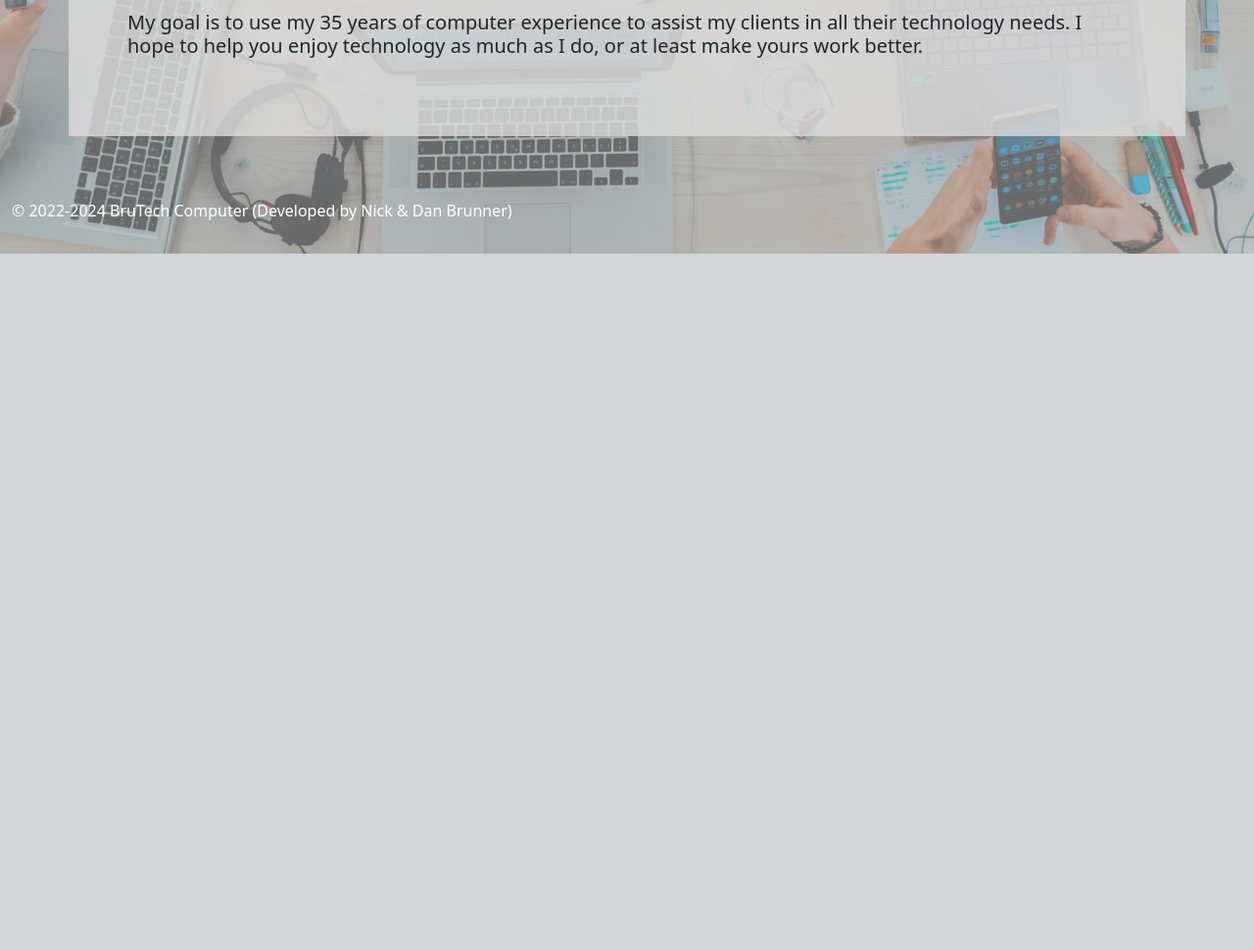
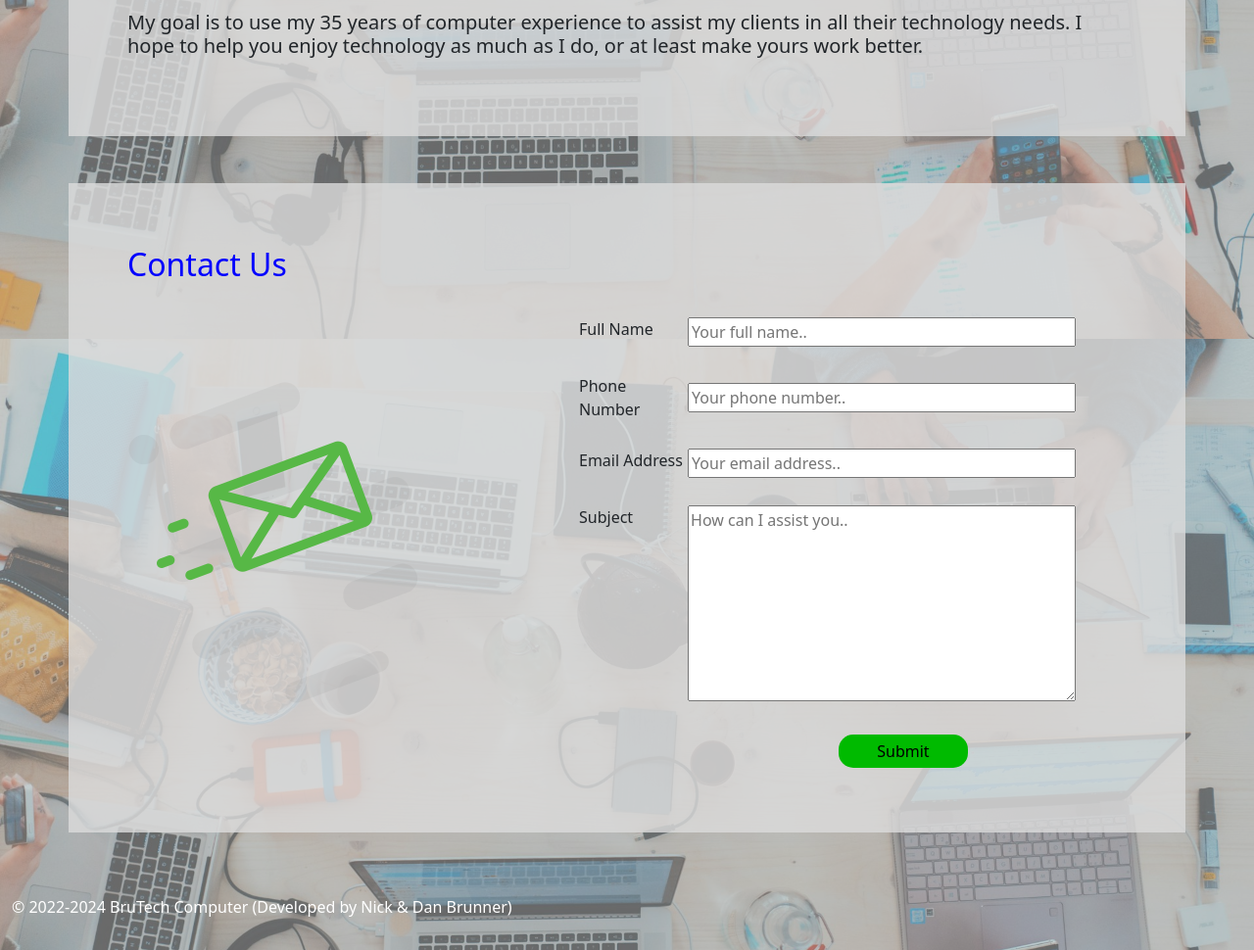
Before and after one commit to daninbham/brutechcomputer, a web app: file index.html in a window 1280 px wide. Shown: the part 2214-3184 px from the top of the page at 98% size. Before the commit the page ends 2473 px from the top, so only its background shows below. Run offline with its HTML, style and script files only (its server is not run), Linux system fonts and the light colour scheme; some libraries are stand-ins or nearby versions.

Commit message:
Beginning of Contact Form Layout

```diff
--- a/assets/styles/main.css
+++ b/assets/styles/main.css
@@ -36,6 +36,17 @@ html {
 }
 
 #about-overlay {
+  display: block;
+  width: 100%;
+  height: 100%;
+  top: 0;
+  left: 0;
+  right: 0;
+  bottom: 0;
+  background-color: rgba(220, 220, 220, 0.8);
+}
+
+#contact-overlay {
   display: block;
   width: 100%;
   height: 100%;
@@ -136,3 +147,13 @@ html {
   display: block;
   opacity: 1;
 }
+
+input[type="submit"] {
+  padding: 5px 15px;
+  background: #00ba00;
+  border: 0 none;
+  cursor: pointer;
+  -webkit-border-radius: 15px;
+  border-radius: 15px;
+  width: 30%;
+}
--- a/index.html
+++ b/index.html
@@ -44,7 +44,7 @@
               </td>
               <td style="text-align: center" width="30%">
                 <h5 class="pt-0 pb-0 ps-0 pe-0">&nbsp;</h5>
-                <img class="d-block mx-auto mb-0 pb-0" src="assets/images/PhoneNumber.png" />
+                <img class="d-block mx-auto mb-0 pb-0" src="assets/images/PhoneNumber.png" alt="" />
               </td>
               <td width="15%">
                 <h5 style="text-align: right" class="pt-0 pb-0 ps-0 pe-0">Service Areas:</h5>
@@ -186,6 +186,104 @@
         </div>
       </div>
     </container>
+    <container id="contact">
+      <div id="contact-overlay" class="container pt-3 mt-5 pb-3 mb-5">
+        <div class="px-5 py-5">
+          <h2 class="card-icon-blue">Contact Us</h2>
+          <br />
+          <table style="text-align: left; width: 100%; border: 0px solid black">
+            <tr>
+              <td width="40%"><img src="assets/images/ContactMail.png" alt="" /></td>
+              <td width="5%">&nbsp;</td>
+              <td>
+                <table style="text-align: left; width: 100%; border: 0px solid black">
+                  <form action="">
+                    <tr>
+                      <td style="width: 20%; vertical-align: top">
+                        <label for="fname">Full Name</label>
+                      </td>
+                      <td style="width: 70%">
+                        <input
+                          style="width: 90%"
+                          type="text"
+                          id="fname"
+                          name="fullname"
+                          placeholder="Your full name.."
+                        />
+                      </td>
+                      <td style="width: 10%">&nbsp;</td>
+                    </tr>
+                    <tr>
+                      <td>&nbsp;</td>
+                    </tr>
+                    <tr>
+                      <td style="vertical-align: top">
+                        <label for="phone">Phone Number</label>
+                      </td>
+                      <td>
+                        <input
+                          style="width: 90%"
+                          type="text"
+                          id="phone"
+                          name="phonenumber"
+                          placeholder="Your phone number.."
+                        />
+                      </td>
+                      <td>&nbsp;</td>
+                    </tr>
+                    <tr>
+                      <td>&nbsp;</td>
+                    </tr>
+                    <tr>
+                      <td style="vertical-align: top">
+                        <label for="address">Email Address</label>
+                      </td>
+                      <td>
+                        <input
+                          style="width: 90%"
+                          type="text"
+                          id="address"
+                          name="emailaddress"
+                          placeholder="Your email address.."
+                        />
+                      </td>
+                      <td>&nbsp;</td>
+                    </tr>
+                    <tr>
+                      <td>&nbsp;</td>
+                    </tr>
+                    <tr>
+                      <td style="vertical-align: top">
+                        <label for="subject">Subject</label>
+                      </td>
+                      <td>
+                        <textarea
+                          id="subject"
+                          name="subject"
+                          placeholder="How can I assist you.."
+                          style="height: 200px; width: 90%"
+                        ></textarea>
+                      </td>
+                      <td>&nbsp;</td>
+                    </tr>
+                    <tr>
+                      <td>&nbsp;</td>
+                    </tr>
+                    <tr>
+                      <td>&nbsp;</td>
+                      <td style="text-align: center; width: 90%">
+                        <input type="submit" value="Submit" />
+                      </td>
+                      <td>&nbsp;</td>
+                    </tr>
+                  </form>
+                </table>
+              </td>
+            </tr>
+          </table>
+        </div>
+      </div>
+    </container>
     <container id="footer">
       <footer class="d-flex flex-wrap justify-content-between align-items-center py-3 my-3 container-fluid">
         <p class="text-white mb-0">© 2022-2024 BruTech Computer (Developed by Nick & Dan Brunner)</p>
```
